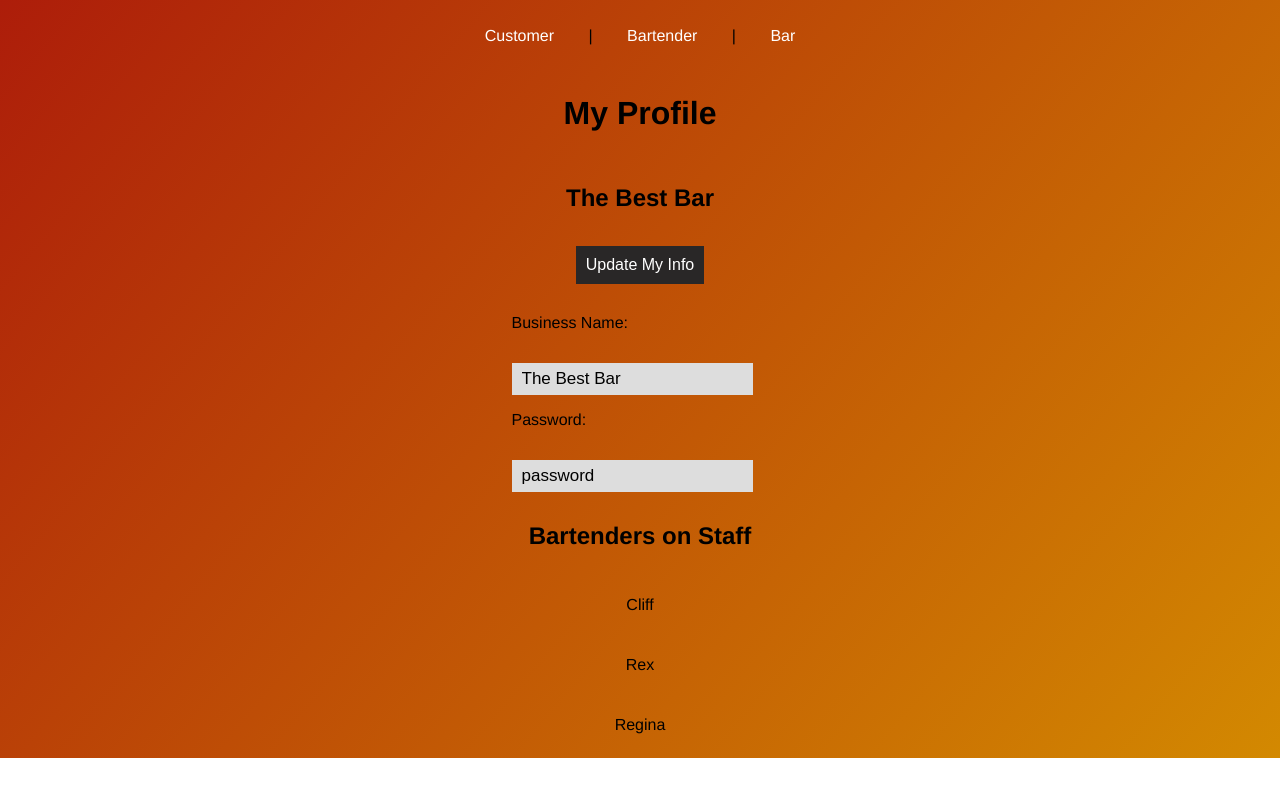
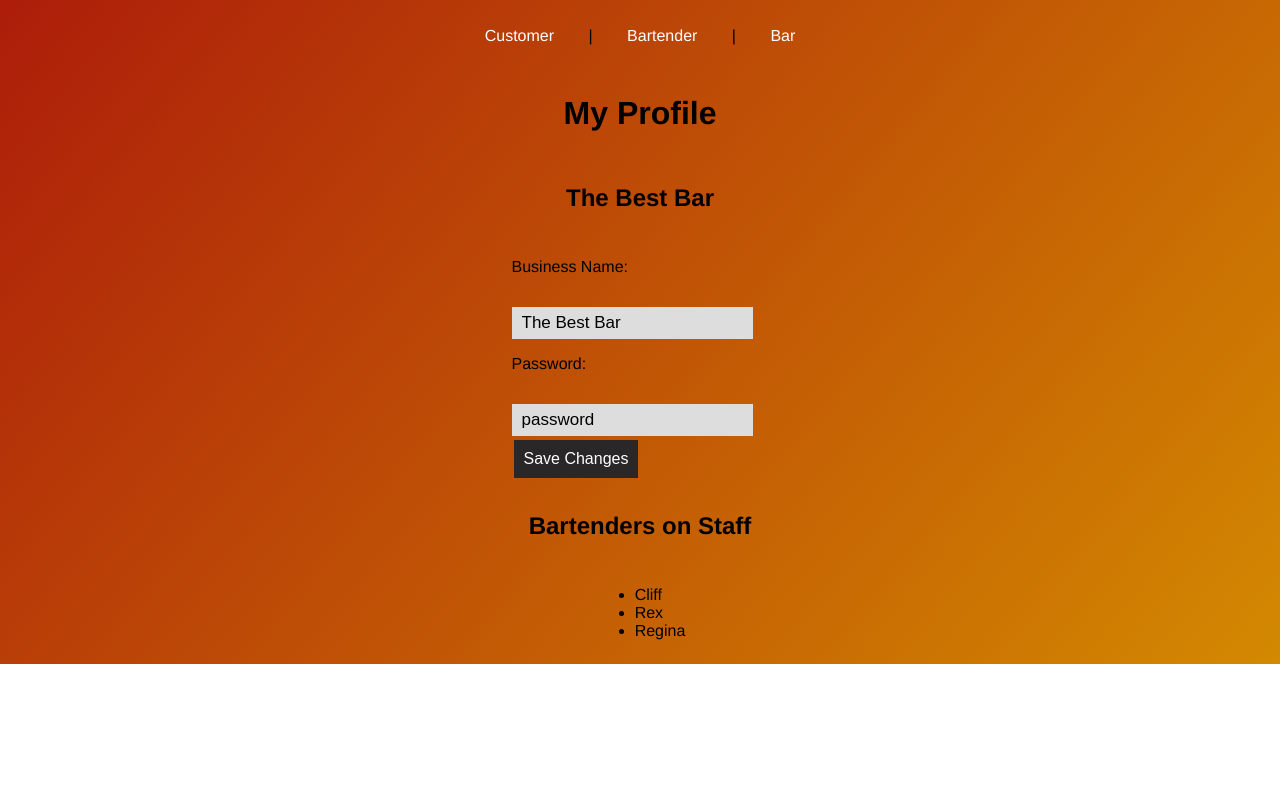
Before and after one commit to sumptingeneric/barback, a React (Vite) app: page /bar/profile in a window 1280 px wide. Both pictures are taken after a click on the button "Update My Info". Shown: the top 796 px of the page. Built offline with nearby package versions, Linux system fonts and the light colour scheme.

Commit message:
add form to update bar profile

```diff
--- a/src/components/bar/AddMenuItem.jsx
+++ b/src/components/bar/AddMenuItem.jsx
@@ -45,7 +45,7 @@ class AddMenuItem extends React.Component {
   handleSubmit() {
     console.log('save', this.state);
     // axios post request to save new item to database
-    axios.post(`http://${process.env.HOST}:${process.env.PORT}/api/bar/menu/add`, {item: this.state})
+    axios.post('/api/bar/menu/add', {item: this.state})
     // axios.post(`http://${process.env.HOST}:${process.env.PORT}/api/bar/menu/add/${this.state}`)
       .then(res => {
         //need to refresh the editmenu page with new item
--- a/src/components/bar/BarProfile.jsx
+++ b/src/components/bar/BarProfile.jsx
@@ -5,6 +5,7 @@ const Wrapper = styled.main`
   display: grid;
   grid-gap: 10px;
   justify-items: center;
+  bottom-margin: 10px;
 `;
 
 class BarProfile extends React.Component {
@@ -12,7 +13,11 @@ class BarProfile extends React.Component {
     super(props);
     this.state = {
       showInput: false,
-      bartenders: [{name: 'Cliff'}, {name: 'Rex'}, {name: 'Regina'}],
+      bartenders: [
+        {id: '1', name: 'Cliff'},
+        {id: '2', name: 'Rex'},
+        {id: '3', name: 'Regina'}
+      ],
     };
   }
 
@@ -22,6 +27,9 @@ class BarProfile extends React.Component {
   }
 
   updateInput() {
+    // temporarily save new name/password
+  }
+  saveChanges() {
     // update business name and/or password
     this.setState({showInput: false});
   }
@@ -32,9 +40,6 @@ class BarProfile extends React.Component {
       <Wrapper>
         <h1>My Profile</h1>
         <h2>{bar.barName}</h2>
-        <button onClick={()=> this.setState({showInput: true})}>
-          Update My Info
-        </button>
         {this.state.showInput ? (
           <form>
             <p>Business Name:</p>
@@ -47,15 +52,25 @@ class BarProfile extends React.Component {
               type="text"
               defaultValue={bar.password}
               onChange={this.updateInput.bind(this)} />
+            <br />
+            <button onClick={this.saveChanges.bind(this)}>
+              Save Changes
+            </button>
           </form>
-        ) : null}
+        )
+        : (
+          <button onClick={()=> this.setState({showInput: true})}>
+            Update My Info
+          </button>
+        )}
         <h2>Bartenders on Staff</h2>
+        <ul>
         {this.state.bartenders.map((bartender) => {
-          console.log(bartender);
           return (
-            <p>{bartender.name}</p>
+            <li key={bartender.id}>{bartender.name}</li>
           )
         })}
+        </ul>
       </Wrapper>
     );
   }
```
Also changed, not shown: src/index.jsx (line endings or trailing spaces), 2 other files (tests, documents, lock files or other folders).
